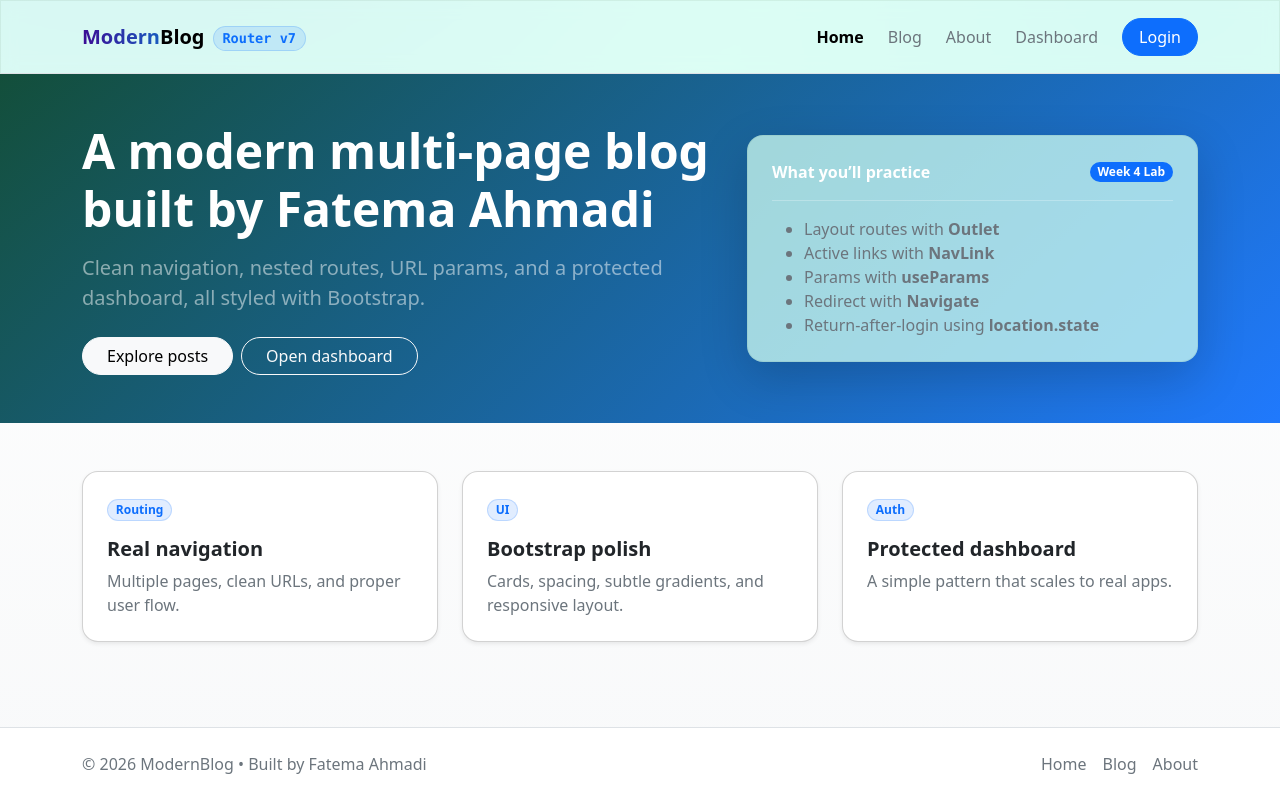
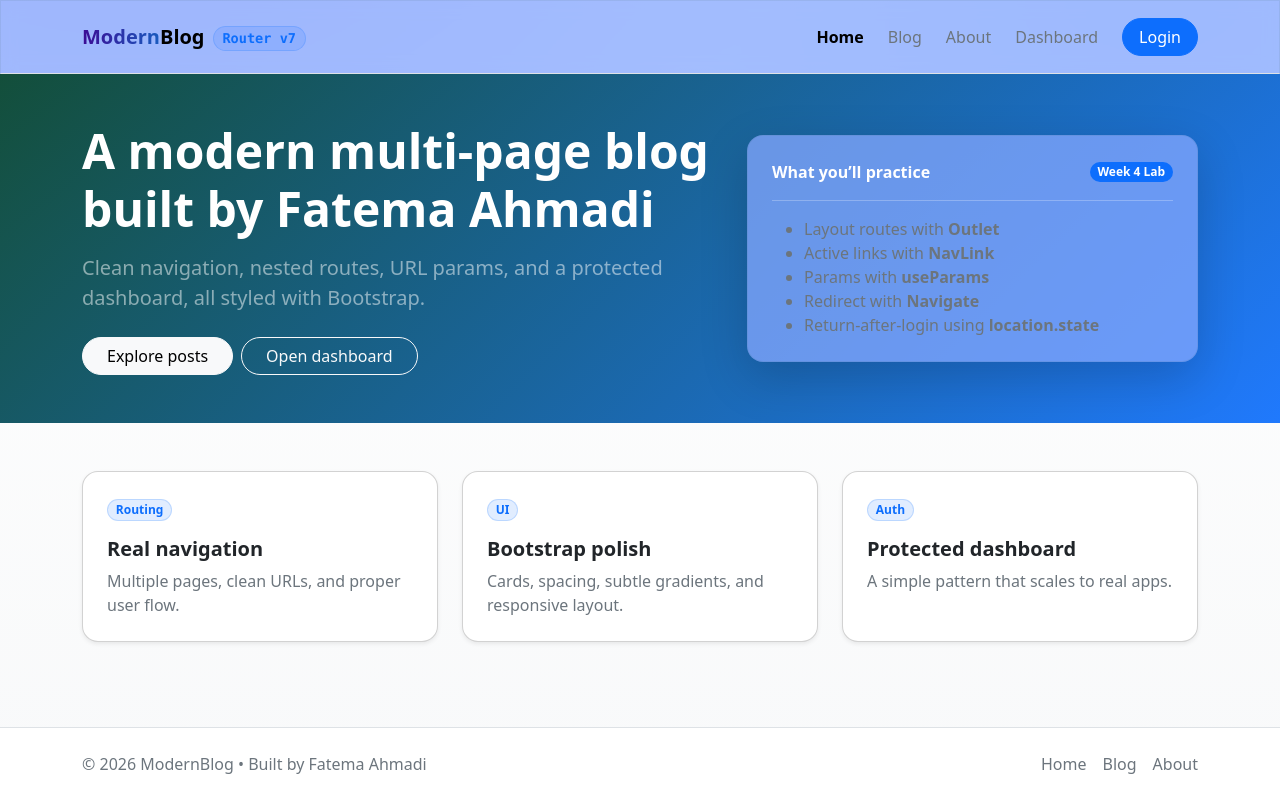
Before and after one commit to FatemaAhm4di/blog, a React app: page / in a window 1280 px wide. Built offline with nearby package versions, Linux system fonts and the light colour scheme; the HTML template or start-up script is replaced by a standard one.

Commit message:
change background glass

```diff
--- a/src/styles/app.css
+++ b/src/styles/app.css
@@ -15,7 +15,7 @@ body {
 }
 
 .glass {
-  background: rgba(209, 254, 240, 0.75);
+  background: rgba(132, 167, 254, 0.75);
   border: 1px solid rgba(17, 54, 2, 0.06);
 }
 
```
